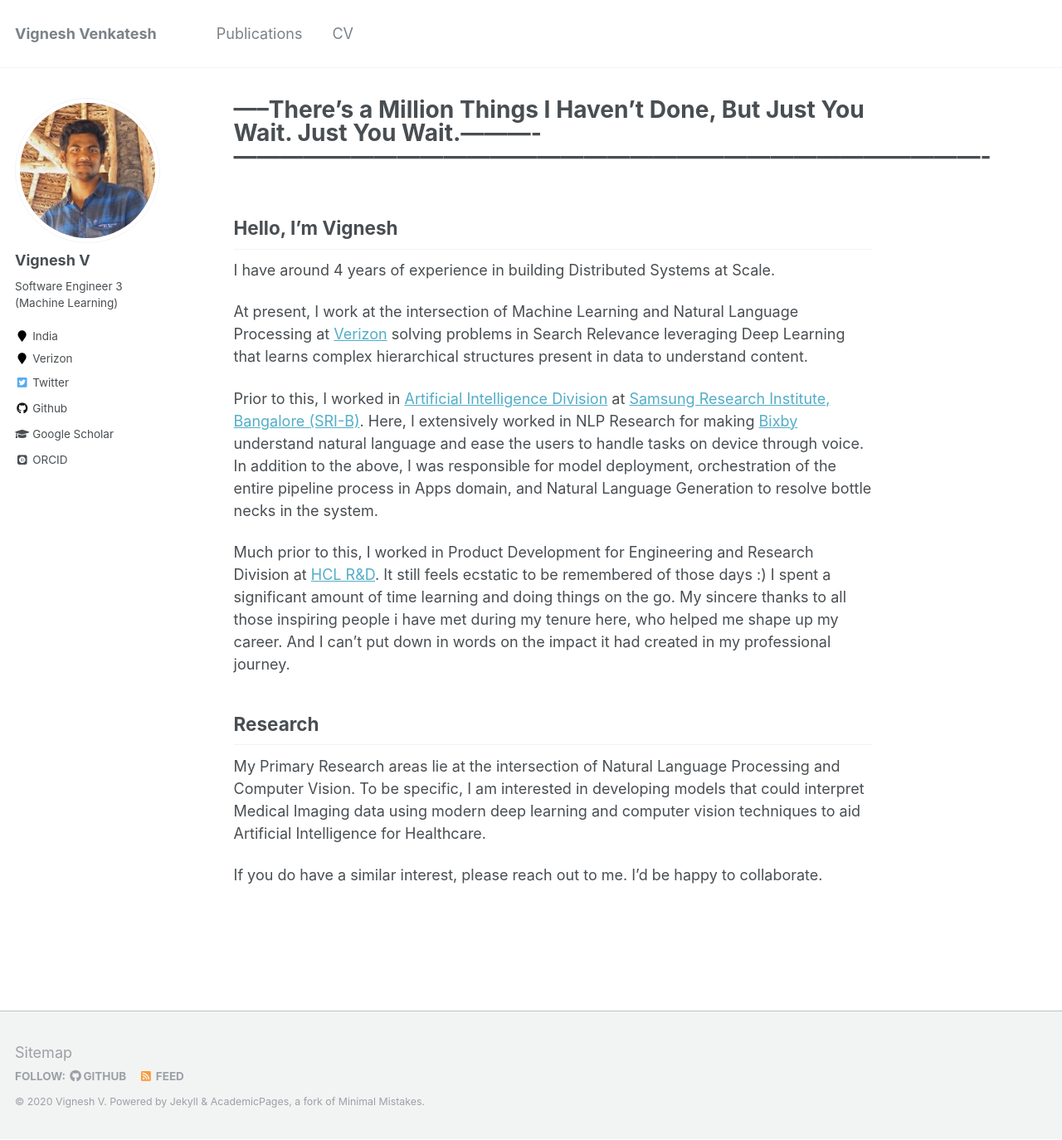
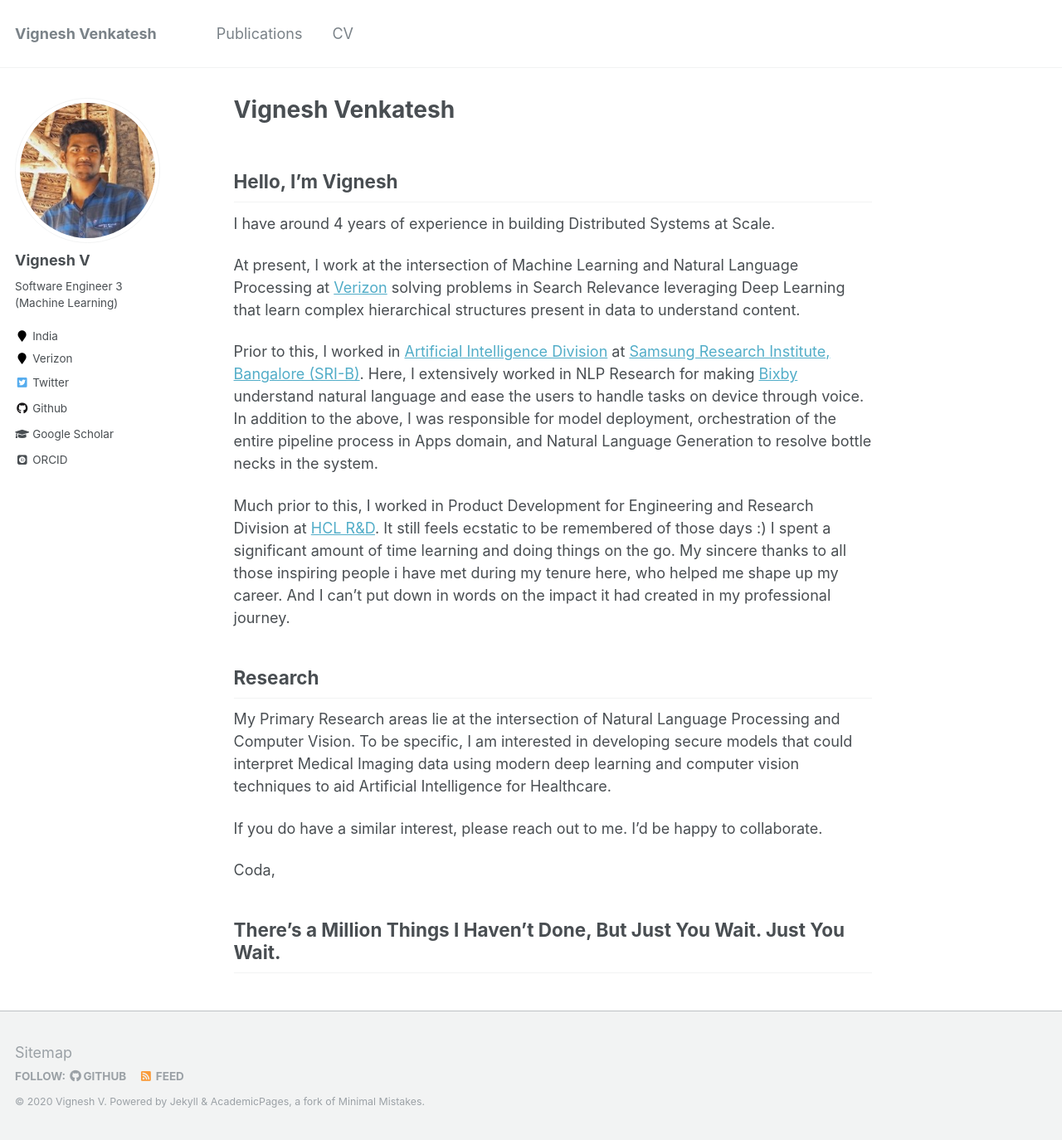
Before and after one commit to vigneshv92/vigneshv92.github.io, a Jekyll site: the page built from _pages/about.md, in a window 1280 px wide and 1374 px high. Shown: the whole window at 83% size. Built offline with Jekyll 4.4.1, drawn with Linux system fonts in a browser that asks for light colours; some web fonts are replaced.

Commit message:
Update about.md

```diff
--- a/_pages/about.md
+++ b/_pages/about.md
@@ -1,7 +1,6 @@
 ---
 permalink: /
-title: "-----There's a Million Things I Haven't Done, But Just You Wait. Just You Wait.----------
--------------------------------------------------------------------------------------------------"
+title: "Vignesh Venkatesh"
 excerpt: "About me"
 author_profile: true
 redirect_from:
@@ -12,7 +11,7 @@ redirect_from:
 
 I have around 4 years of experience in building Distributed Systems at Scale.
 
-At present, I work at the intersection of Machine Learning and Natural Language Processing at [Verizon](https://www.verizon.com/) solving problems in Search Relevance leveraging Deep Learning that learns complex hierarchical structures present in data to understand content.
+At present, I work at the intersection of Machine Learning and Natural Language Processing at [Verizon](https://www.verizon.com/) solving problems in Search Relevance leveraging Deep Learning that learn complex hierarchical structures present in data to understand content.
 
 Prior to this, I worked in [Artificial Intelligence Division](https://research.samsung.com/artificial-intelligence) at [Samsung Research Institute, Bangalore (SRI-B)](https://research.samsung.com/sri-b).
 Here, I extensively worked in NLP Research for making [Bixby](https://www.samsung.com/global/galaxy/apps/bixby/) understand natural language and ease the users to handle tasks on device through voice.
@@ -28,7 +27,10 @@ And I can't put down in words on the impact it had created in my professional jo
 ## Research
 
 My Primary Research areas lie at the intersection of Natural Language Processing and Computer Vision.
-To be specific, I am interested in developing models that could interpret Medical Imaging data using
+To be specific, I am interested in developing secure models that could interpret Medical Imaging data using
 modern deep learning and computer vision techniques to aid Artificial Intelligence for Healthcare.
 
 If you do have a similar interest, please reach out to me. I'd be happy to collaborate.
+
+Coda,
+## There's a Million Things I Haven't Done, But Just You Wait. Just You Wait.
```
